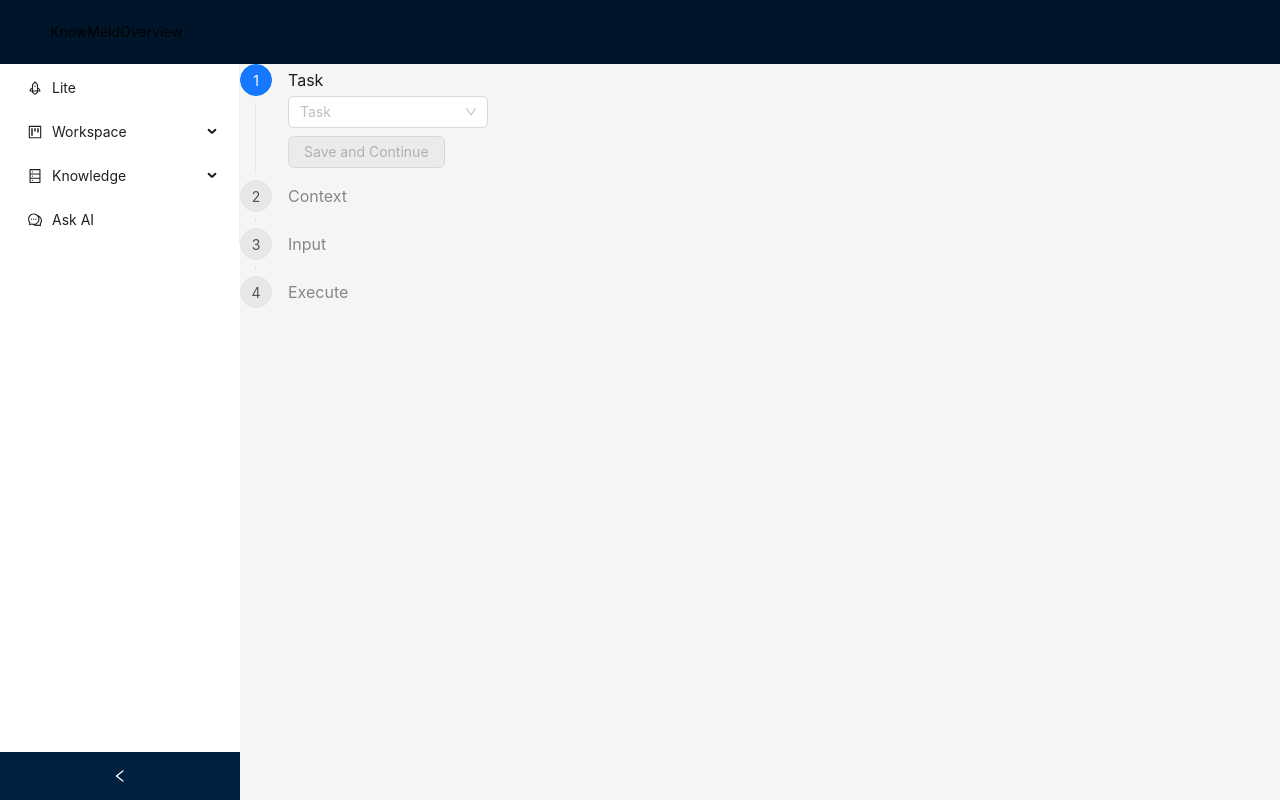
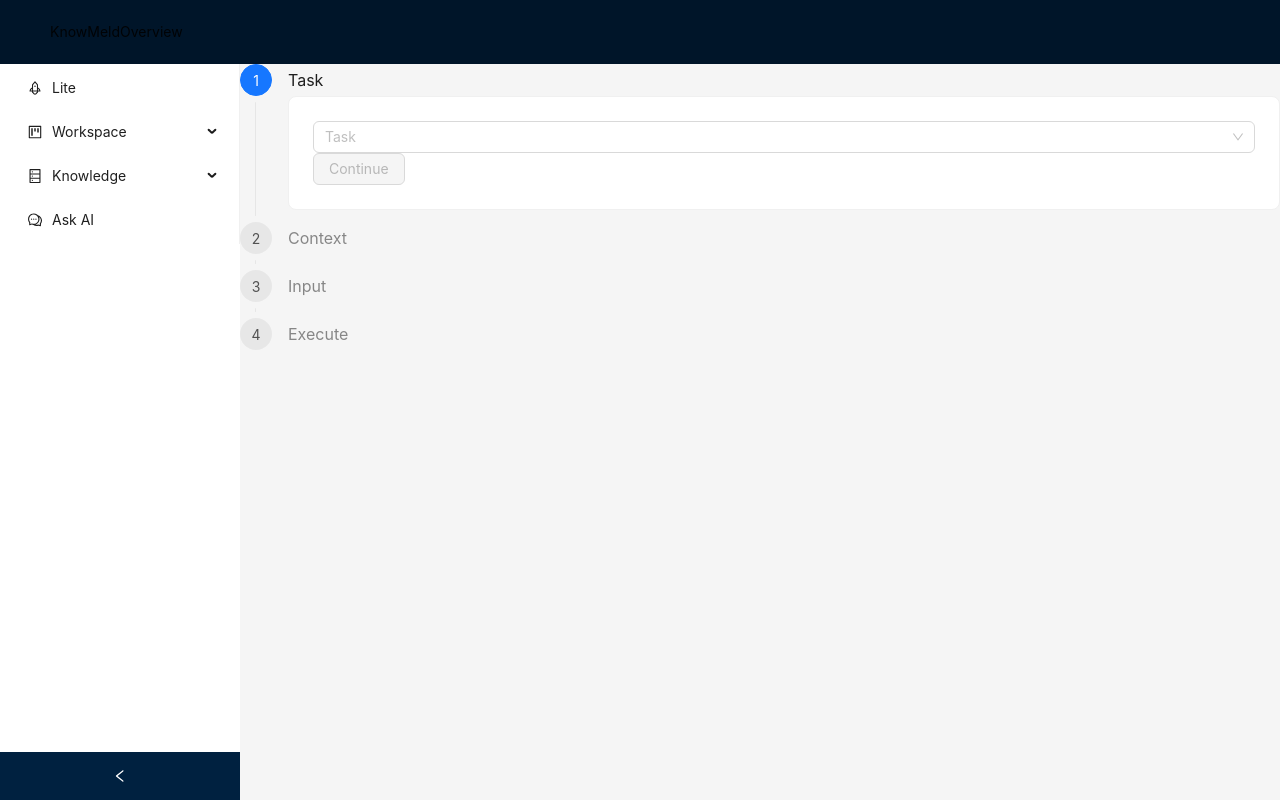
Before and after one commit to unit-mesh/know-meld, a Next.js app: page /lite in a window 1280 px wide. Built offline with nearby package versions, Linux system fonts and the light colour scheme; what @ant-design/nextjs-registry would draw is missing.

Commit message:
refactor: add continue for StepNode

```diff
--- a/src/app/lite/page.tsx
+++ b/src/app/lite/page.tsx
@@ -2,7 +2,6 @@
 
 import ContextSetup from '@/components/step/ContextSetup';
 import WorkNode from '@/components/workflow/WorkNode';
-import StepNode from "@/components/step/StepNode";
 import TaskSetup from '@/components/step/TaskSetup';
 import { useState } from 'react';
 import { Task } from '@/core/Task';
@@ -56,7 +55,7 @@ export default function Page() {
         return stepItems.map((stepItem, index) => {
             return {
                 title: stepItem.title,
-                description: index <= currentStage ? <StepNode>{stepItem.node}</StepNode> : undefined
+                description: index <= currentStage ? stepItem.node : undefined
             };
         }
         )
--- a/src/components/step/ContextSetup.tsx
+++ b/src/components/step/ContextSetup.tsx
@@ -1,6 +1,7 @@
 
 import { useState } from "react";
-import { Button, Input } from "antd";
+import { Input } from "antd";
+import StepNode from "@/components/step/StepNode";
 
 const { TextArea } = Input;
 
@@ -13,7 +14,7 @@ export default function ContextSetup({ historicalContent, handleFinishAction }:
     const [content, setContent] = useState(historicalContent || "");
 
     return (
-        <div>
+        <StepNode continueable={!!content} onContinue={() => handleFinishAction(content)}>
             <TextArea
                 autoSize
                 value={content}
@@ -21,15 +22,6 @@ export default function ContextSetup({ historicalContent, handleFinishAction }:
                     setContent(e.target.value);
                 }}
             />
-            <div className="flex justify-between mt-4">
-                <Button type="primary"
-                    disabled={content.length === 0}
-                    onClick={() => {
-                        handleFinishAction(content);
-                    }}>
-                    {"Save and Continue"}
-                </Button>
-            </div>
-        </div>
+        </StepNode>
     );
 }
--- a/src/components/step/ExecutionInputSetup.tsx
+++ b/src/components/step/ExecutionInputSetup.tsx
@@ -1,6 +1,7 @@
 
 import { useState } from "react";
-import { Button, Input } from "antd";
+import { Input } from "antd";
+import StepNode from "@/components/step/StepNode";
 
 const { TextArea } = Input;
 
@@ -13,7 +14,7 @@ export default function ExecutionInputSetup({ historicalContent, handleFinishAct
     const [content, setContent] = useState(historicalContent || "");
 
     return (
-        <div>
+        <StepNode continueable={!!content} onContinue={() => handleFinishAction(content)}>
             <TextArea
                 autoSize
                 value={content}
@@ -21,15 +22,6 @@ export default function ExecutionInputSetup({ historicalContent, handleFinishAct
                     setContent(e.target.value);
                 }}
             />
-            <div className="flex justify-between mt-4">
-                <Button type="primary"
-                    disabled={content.length === 0}
-                    onClick={() => {
-                        handleFinishAction(content);
-                    }}>
-                    {"Save and Continue"}
-                </Button>
-            </div>
-        </div>
+        </StepNode>
     );
 }
--- a/src/components/step/LLMExecute.tsx
+++ b/src/components/step/LLMExecute.tsx
@@ -6,6 +6,7 @@ import CodeMirror from "@uiw/react-codemirror";
 import { markdown } from "@codemirror/lang-markdown";
 import { StreamingMarkdownCodeBlock } from "@/utils/markdown/streaming/StreamingMarkdownCodeBlock";
 import { Button } from "antd";
+import StepNode from "@/components/step/StepNode";
 
 interface Props {
     task: Task,
@@ -56,7 +57,7 @@ export default function LLMExecute({ task, context, executionInput, handleFinish
     };
 
     return (
-        <div>
+        <StepNode>
             <Button
                 disabled={!exceptionDone}
                 onClick={executeTask}
@@ -72,6 +73,6 @@ export default function LLMExecute({ task, context, executionInput, handleFinish
                 extensions={[markdown()]}
                 className="mb-4"
             />
-        </div>
+        </StepNode>
     );
 }
--- a/src/components/step/StepNode.tsx
+++ b/src/components/step/StepNode.tsx
@@ -1,9 +1,22 @@
+import { Button, Card } from "antd";
 import { ReactNode } from "react";
 
-export default function StepNode({ children }: { children: ReactNode }) {
+export default function StepNode({ children, continueable, onContinue }: { children: ReactNode, continueable?: boolean, onContinue?: () => void }) {
     return (
-        <div className="w-full mx-auto justify-between mt-4">
-            {children}
-        </div>
+        <Card>
+            <div className="w-full mx-auto justify-between mt-4">
+                {children}
+                {
+                    continueable !== undefined &&
+                    <div className="mt-4">
+                        <Button type="primary"
+                            disabled={!continueable}
+                            onClick={onContinue}>
+                            {"Continue"}
+                        </Button>
+                    </div>
+                }
+            </div>
+        </Card>
     );
 }
--- a/src/components/step/TaskSetup.tsx
+++ b/src/components/step/TaskSetup.tsx
@@ -1,8 +1,9 @@
 
 import { useEffect, useState } from "react";
-import { Select, Space, Button } from "antd";
+import { Select } from "antd";
 import { Task } from '@/core/Task';
 import { tasks } from '@/prompts/Example.task';
+import StepNode from "@/components/step/StepNode";
 
 interface Props {
     handleFinishAction: (value: Task) => void;
@@ -30,22 +31,13 @@ export default function TaskSetup({ handleFinishAction }: Props) {
     };
 
     return (
-        <Space direction="vertical" >
+        <StepNode continueable={!!task} onContinue={() => task && handleFinishAction(task)}>
             <Select
                 placeholder="Task"
-                style={{ minWidth: 200 }}
+                style={{ width: "100%" }}
                 onChange={handleTaskChange}
                 options={taskOptions}
             />
-            <Button type="primary"
-                disabled={!task}
-                onClick={() => {
-                    if (task) {
-                        handleFinishAction(task);
-                    }
-                }}>
-                {"Save and Continue"}
-            </Button>
-        </Space>
+        </StepNode>
     );
 }
```
